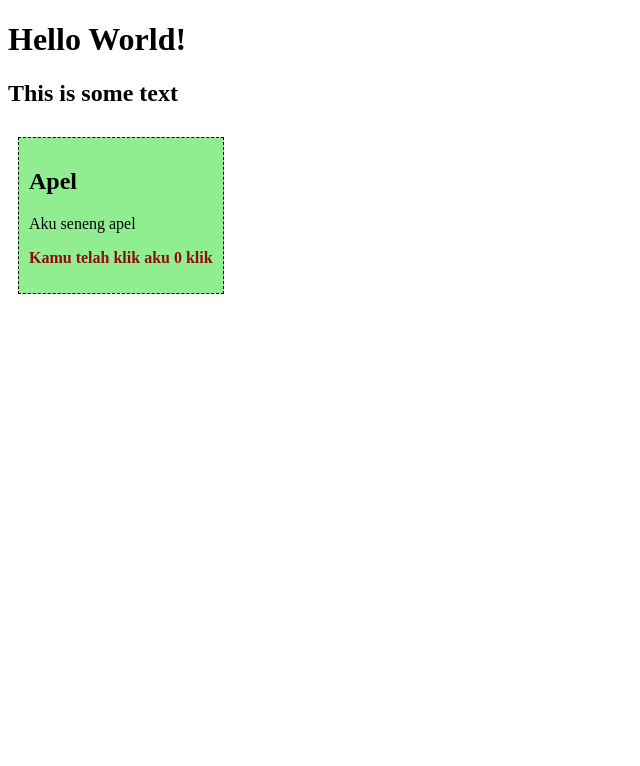
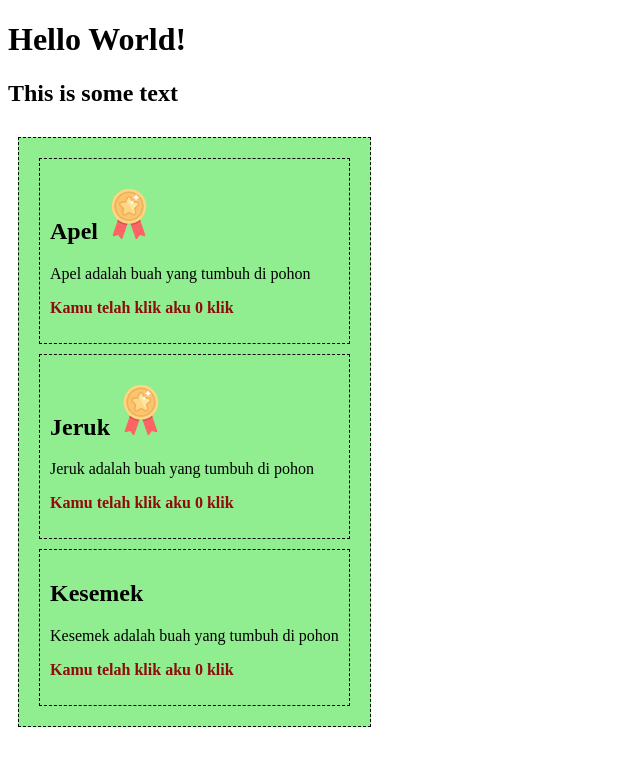
Before and after one commit to erymn/learn-vujs-w3s, a Vue app in the folder ScaleUp/firstsfc/: page / in a window 1280 px wide. Shown: the top 766 px of the page, without its empty margins (0-640 px from the left). Built offline with nearby package versions, Linux system fonts and the light colour scheme.

Commit message:
Introduction vue Props

```diff
--- a/ScaleUp/firstsfc/src/App.vue
+++ b/ScaleUp/firstsfc/src/App.vue
@@ -3,7 +3,11 @@
   <h1>Hello World!</h1>
   <h2>{{ message }}</h2>
 
-  <food-item/>
+  <div id="wrapper">
+  <food-item food-name="Apel" food-desc="Apel adalah buah yang tumbuh di pohon" v-bind:is-favorite="true"/>
+  <food-item food-name="Jeruk" food-desc="Jeruk adalah buah yang tumbuh di pohon" v-bind:is-favorite="true"/>
+  <food-item food-name="Kesemek" food-desc="Kesemek adalah buah yang tumbuh di pohon" v-bind:is-favorite="false"/>
+</div>
 </template>
 <style></style>
 <script>
@@ -27,6 +31,17 @@
 
   #app > div:hover {
     cursor: pointer;
+  }
+
+  #wrapper {
+    display: flex;
+    flex-wrap: wrap;
+  }
+  #wrapper > div {
+    border: dashed black 1px;
+    margin: 10px;
+    padding: 10px;
+    background-color: lightgreen;
   }
 </style>
 
--- a/ScaleUp/firstsfc/src/components/FoodItem.vue
+++ b/ScaleUp/firstsfc/src/components/FoodItem.vue
@@ -1,7 +1,8 @@
 <template>
     <div v-on:click="countClicks">
-        <h2>{{ name }}</h2>
-        <p>{{ message }}</p>
+        <h2>{{ foodName }} <img src="../assets/img_quality.svg" v-show="isFavorite" width="50" height="50"></h2>
+        <p>{{ foodDesc }}</p>
+        <!-- <p>{{ message }}</p> -->
         <p id="red">Kamu telah klik aku {{ clicks }} klik</p>
     </div>
 </template>
@@ -10,8 +11,7 @@
     export default {
         data() {
             return  {
-                name: 'Apel',
-                message: 'Aku seneng apel',
+                //message: 'Aku seneng ' + this.foodName,
                 clicks: 0
             }
         },
@@ -19,7 +19,10 @@
             countClicks() {
                 this.clicks++
             }
-        }
+        },
+        props: [
+            'foodName','foodDesc','isFavorite'
+        ]
     }
 </script>
 
```
Also changed, not shown: ScaleUp/firstsfc/src/assets/img_quality.svg (added).
